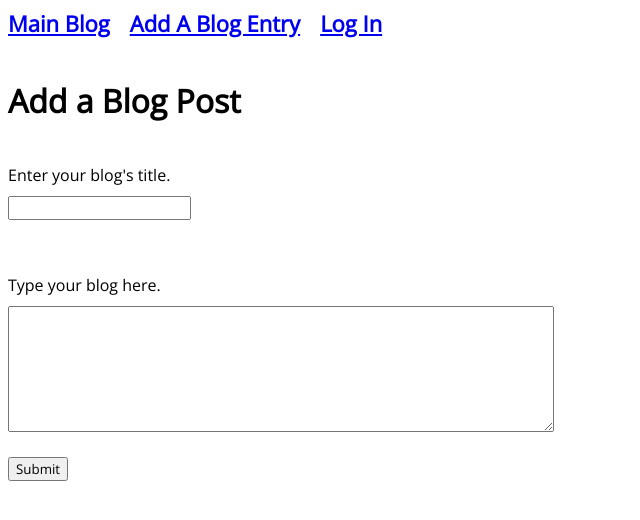
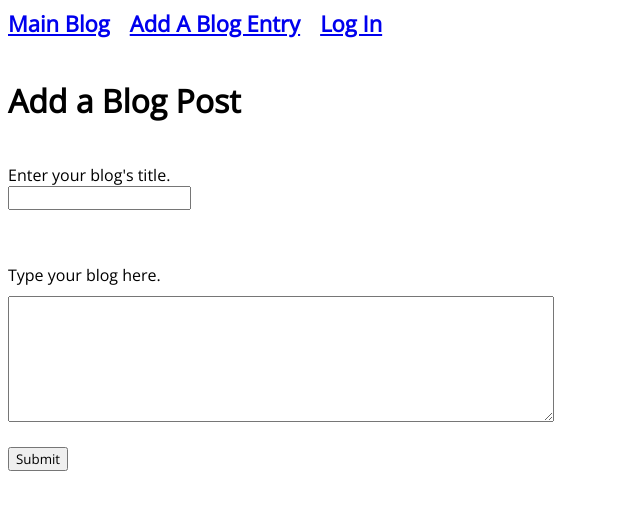
Before and after one commit to JacobDozier/blogz, a Flask app: page /newpost in a window 1280 px wide. Shown: the top 520 px of the page, without its empty margins (0-640 px from the left). Run offline with Flask 2, Linux system fonts and the light colour scheme; the visitor is signed in with stand-in values (Sample User, id 1).

Commit message:
Modified the padding for the inputs and error messages.

```diff
--- a/static/styles/main.css
+++ b/static/styles/main.css
@@ -3,7 +3,7 @@
 .error{
     color: red;
     font-style: italic;
-    margin: 0;
+    margin: 10px 0;
 }
 
 .blog_title {
@@ -39,7 +39,7 @@ p {
 }
 
 input {
-    margin: 10px 0;
+    margin: 0;
 }
 
 body {
```
